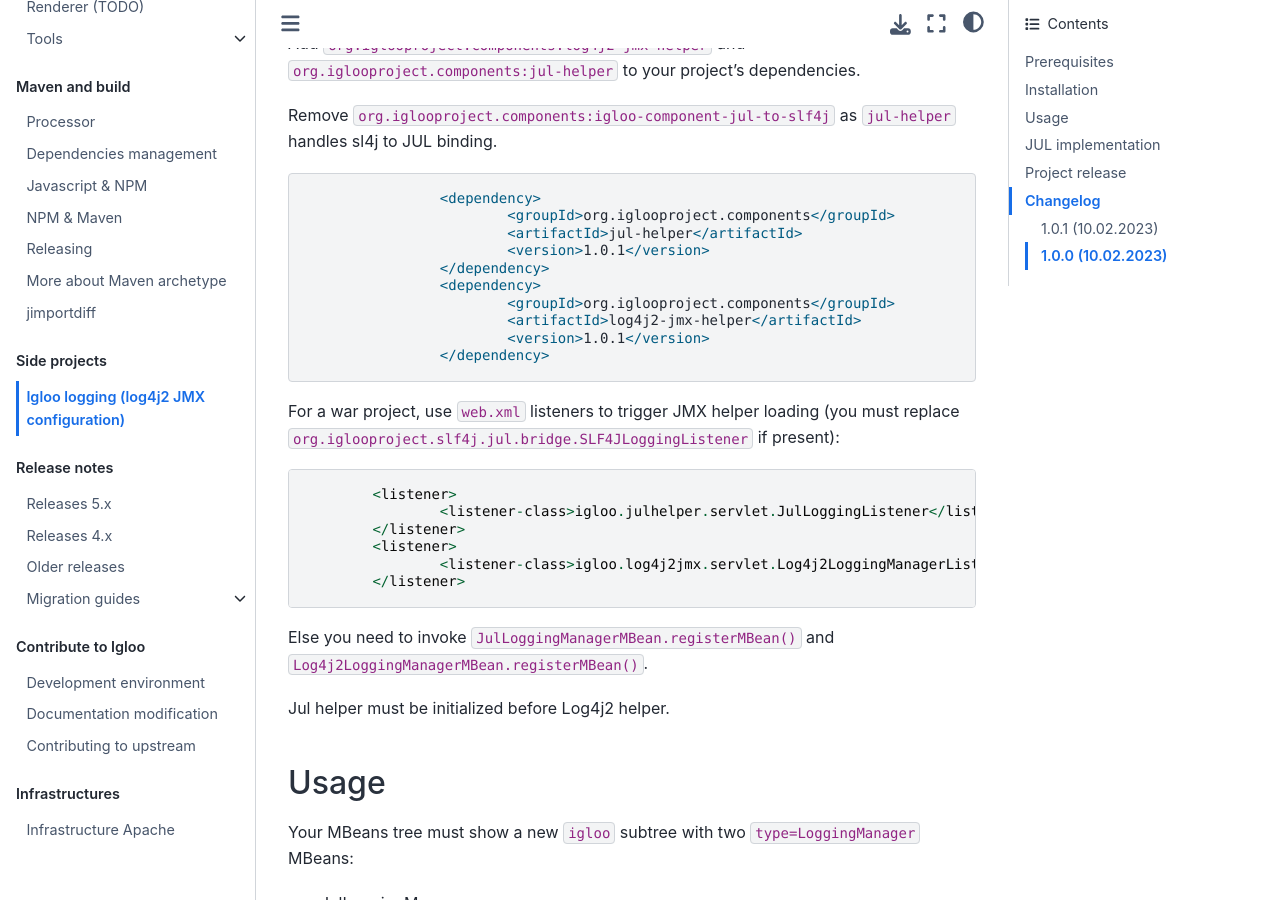
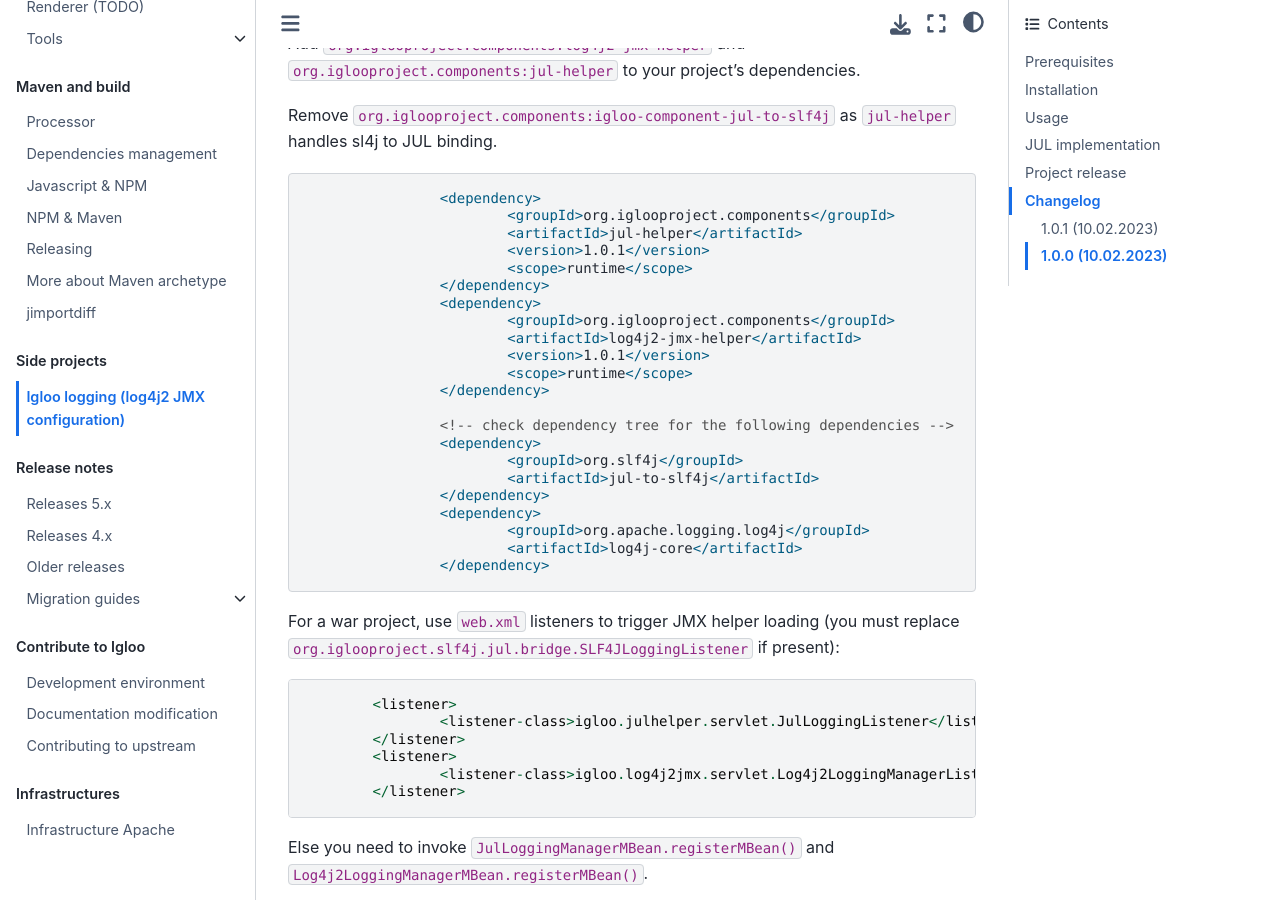
Before and after one commit to igloo-project/igloo-doc, a Sphinx documentation site: the page built from source/igloo-logging/igloo-logging.md, in a window 1280 px wide and 900 px high, scrolled down 843 px. Built offline with Sphinx 7.4.7 and the Sphinx Book theme 1.1.4, drawn with Linux system fonts in a browser that asks for light colours.

Commit message:
igloo-logging documentation

````diff
--- a/source/igloo-logging/igloo-logging.md
+++ b/source/igloo-logging/igloo-logging.md
@@ -36,11 +36,23 @@ sl4j to JUL binding.
 			<groupId>org.iglooproject.components</groupId>
 			<artifactId>jul-helper</artifactId>
 			<version>1.0.1</version>
+			<scope>runtime</scope>
 		</dependency>
 		<dependency>
 			<groupId>org.iglooproject.components</groupId>
 			<artifactId>log4j2-jmx-helper</artifactId>
 			<version>1.0.1</version>
+			<scope>runtime</scope>
+		</dependency>
+
+		<!-- check dependency tree for the following dependencies -->
+		<dependency>
+			<groupId>org.slf4j</groupId>
+			<artifactId>jul-to-slf4j</artifactId>
+		</dependency>
+		<dependency>
+			<groupId>org.apache.logging.log4j</groupId>
+			<artifactId>log4j-core</artifactId>
 		</dependency>
 ```
 
````
